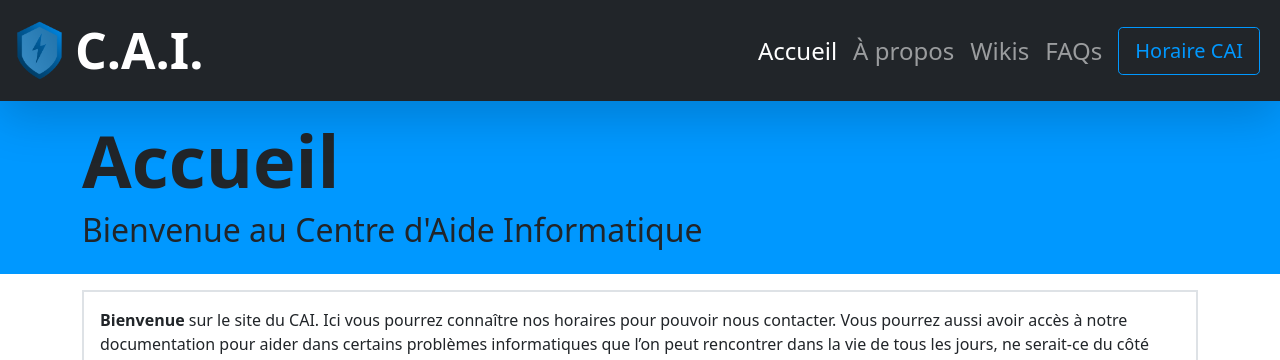
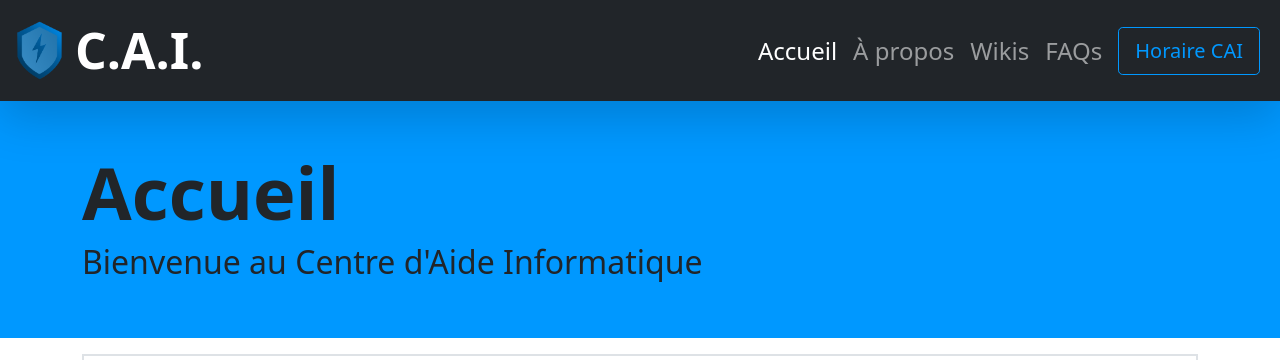
Before and after one commit to darkhappy/projet-soutien, a React (Create React App) app: page / in a window 1280 px wide. Shown: the top 360 px of the page. Built offline with nearby package versions, Linux system fonts and the light colour scheme.

Commit message:
Reformatted a bit

```diff
--- a/src/components/Calendar/CalendarCard.jsx
+++ b/src/components/Calendar/CalendarCard.jsx
@@ -11,7 +11,7 @@ export default function CalendarCard({ start, end, persons }) {
   return (
     <Card className="my-2">
       <Row className="align-items-center py-2 container">
-        <Col xs={3} sm={2}>
+        <Col xs={3} sm={2} className="fw-bold">
           {start}
           <br />
           {end}
@@ -32,7 +32,7 @@ function CardDetails({ name, location }) {
   const local = location === "c220" ? "Local C-220" : "Bibliothèque";
   return name ? (
     <ListGroupItem className="py-3" key={location}>
-      <h3>{name}</h3>
+      <h4 className="fw-light">{name}</h4>
       <Badge bg={location === "c220" ? "primary" : "success"}>{local}</Badge>
     </ListGroupItem>
   ) : null;
--- a/src/components/Header.jsx
+++ b/src/components/Header.jsx
@@ -3,7 +3,7 @@ import { Container } from "react-bootstrap";
 export default function Header({ title, subtitle }) {
   return (
     <header className="bg-primary">
-      <Container className="py-lg-3">
+      <Container className="py-3 py-lg-5">
         <div>
           <h1 className="display-2 fw-bold">{title}</h1>
           <h2 className="fs-2">{subtitle}</h2>
```
